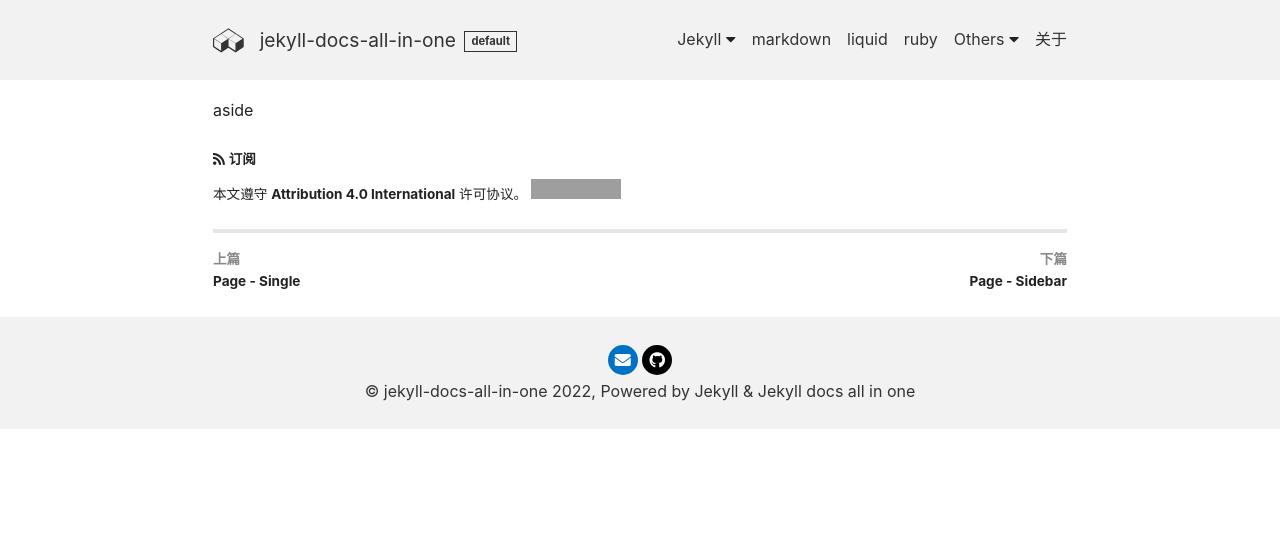
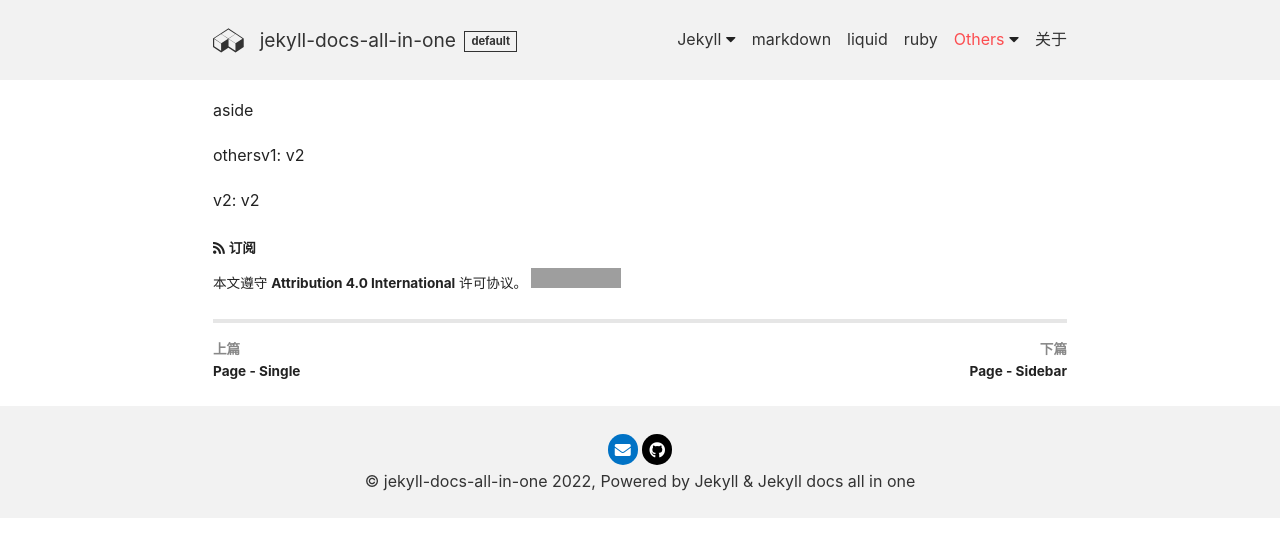
Before and after one commit to LawssssCat/jekyll-docs, a Jekyll site: the page built from _sample_pages/1.2-aside.md, in a window 1280 px wide. Shown: the top 557 px of the page. Built offline with Jekyll 4.4.1, drawn with Linux system fonts in a browser that asks for light colours; grey boxes are pictures that could not be loaded.

```diff
--- a/_includes/snippets/get-nav-active.html
+++ b/_includes/snippets/get-nav-active.html
@@ -11,8 +11,6 @@ needs
 {%- assign __nav_url = __return -%}
 {%- include snippets/get-nav-url.html path=__page.url -%}
 {%- assign __page_url = __return -%}
-
-{%- assign __nav_active = '' -%}
 
 {%- assign __flag1 = false -%}{%- comment -%}  ================ current nav ================ {%- endcomment -%}
 {%- if __nav_url == __page_url -%}
--- a/_sample_pages/1.2-aside.md
+++ b/_sample_pages/1.2-aside.md
@@ -2,7 +2,19 @@
 layout: article
 title: Page - Aside
 permalink: /page/aside.html
-
+nav_key: others
 ---
 
 aside
+
+{{ page.nav_key }}
+
+{%- assign _v1 = 'v1' -%}
+{%- capture _v2 -%}
+  {%- assign _v1 = 'v2' -%}
+  {{ _v1 }}
+{%- endcapture -%}
+
+v1: {{ _v1 }}
+
+v2: {{_v2}}
```
Also changed, not shown: other parts of _includes/snippets/get-nav-active.html (+2 -5 lines).
